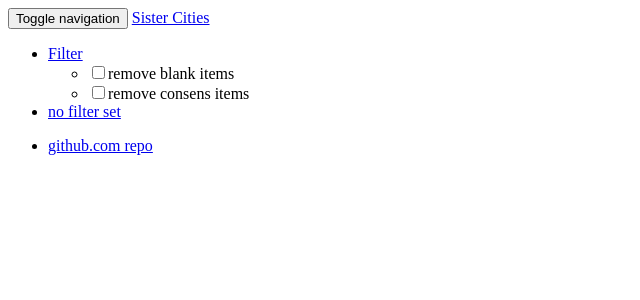
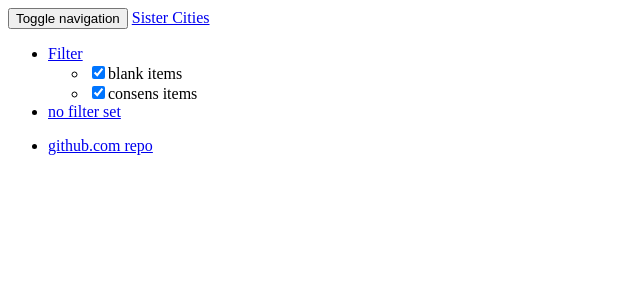
Before and after one commit to displayn/sistercities, a Flask app: template sistercities/web/sistercities/templates/navbar.html in a window 1280 px wide. Shown: the top 300 px of the page, without its empty margins (0-640 px from the left). Run offline with Flask 2, Linux system fonts and the light colour scheme; the template is opened without the code that fills it, so the values that code supplies are empty.

Commit message:
change checkbox behavior

```diff
--- a/sistercities/web/sistercities/templates/navbar.html
+++ b/sistercities/web/sistercities/templates/navbar.html
@@ -20,11 +20,11 @@
                            aria-expanded="false">Filter <span class="caret"></span></a>
                         <ul class="dropdown-menu">
                             <li>
-                                <div class="checkbox"><label><input class="removeblanks" type="checkbox">remove blank
+                                <div class="checkbox"><label><input class="removeblanks" type="checkbox" checked>blank
                                     items</label></div>
                             </li>
                             <li>
-                                <div class="checkbox"><label><input class="removeintersections"  type="checkbox">remove consens
+                                <div class="checkbox"><label><input class="removeintersections"  type="checkbox" checked>consens
                                     items</label></div>
                             </li>
                         </ul>
```
